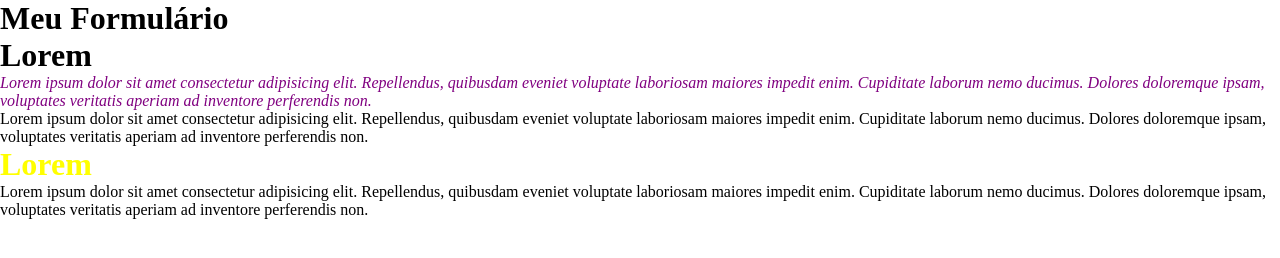
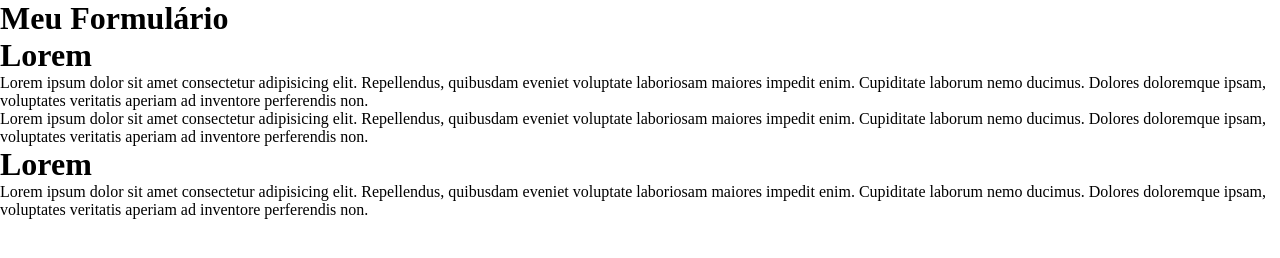
Before and after one commit to LaisBeluco/JS-Estudo, a plain HTML site: page index.html in a window 1280 px wide. Drawn offline with Linux system fonts and the light colour scheme.

Commit message:
Pseudo-classes

```diff
--- a/index.html
+++ b/index.html
@@ -11,12 +11,10 @@
     <header>
         <h1>Meu Formulário</h1>
     </header>
-    <div class="pai">
-        <h1>Lorem</h1>
+        <h1 class="heading">Lorem</h1>
         <p meu-atributo="valor">Lorem ipsum dolor sit amet consectetur adipisicing elit. Repellendus, quibusdam eveniet voluptate laboriosam maiores impedit enim. Cupiditate laborum nemo ducimus. Dolores doloremque ipsam, voluptates veritatis aperiam ad inventore perferendis non.</p>
         <p>Lorem ipsum dolor sit amet consectetur adipisicing elit. Repellendus, quibusdam eveniet voluptate laboriosam maiores impedit enim. Cupiditate laborum nemo ducimus. Dolores doloremque ipsam, voluptates veritatis aperiam ad inventore perferendis non.</p>
         <h1>Lorem</h1>
         <p>Lorem ipsum dolor sit amet consectetur adipisicing elit. Repellendus, quibusdam eveniet voluptate laboriosam maiores impedit enim. Cupiditate laborum nemo ducimus. Dolores doloremque ipsam, voluptates veritatis aperiam ad inventore perferendis non.</p>
-    </div>
 </body>
 </html>
--- a/styles.css
+++ b/styles.css
@@ -2,17 +2,10 @@
     margin: 0;
     padding: 0;
 }
-/*General sibling selector*/
-.pai p~h1{
-    color: red;
+.heading{
+    transition: all 1s ease-in-out;
 }
-
-/*Adjacent sibling combinator*/
-.pai p+h1{
-    color: yellow;
+.heading:hover
+{
+    background: purple;
 }
-/*Há vários seletores de atributos, como o "^" que seleciona qualquer palavra ou caracter que está no inicio do atributo; "*" seleciona qualquer letra que está no atributo; "$" seleciona palavras que estão no final do seu atributo, entre outras...*/
-[meu-atributo ^="valor"]{
-    font-style: italic;
-    color: purple;
-}
```
